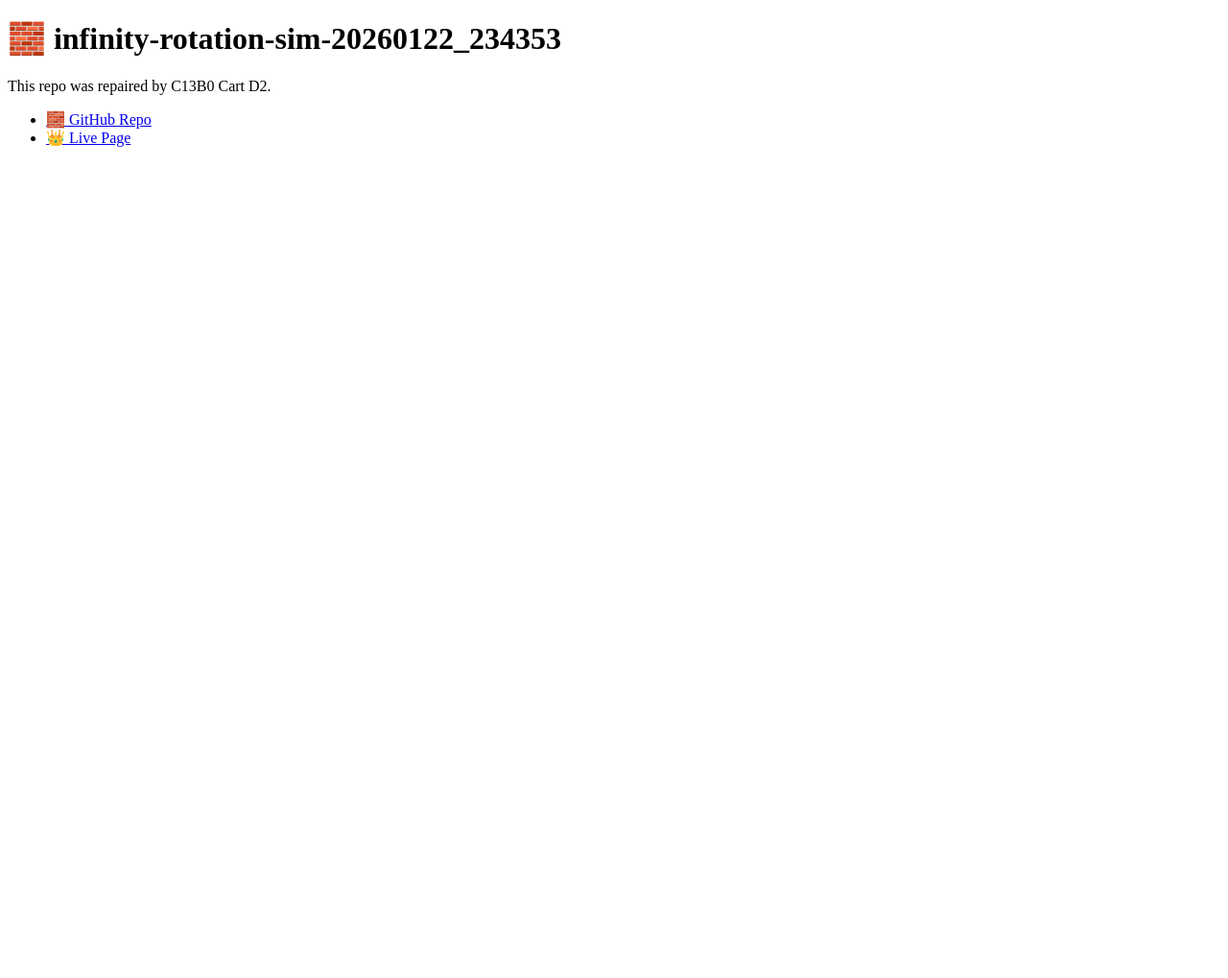
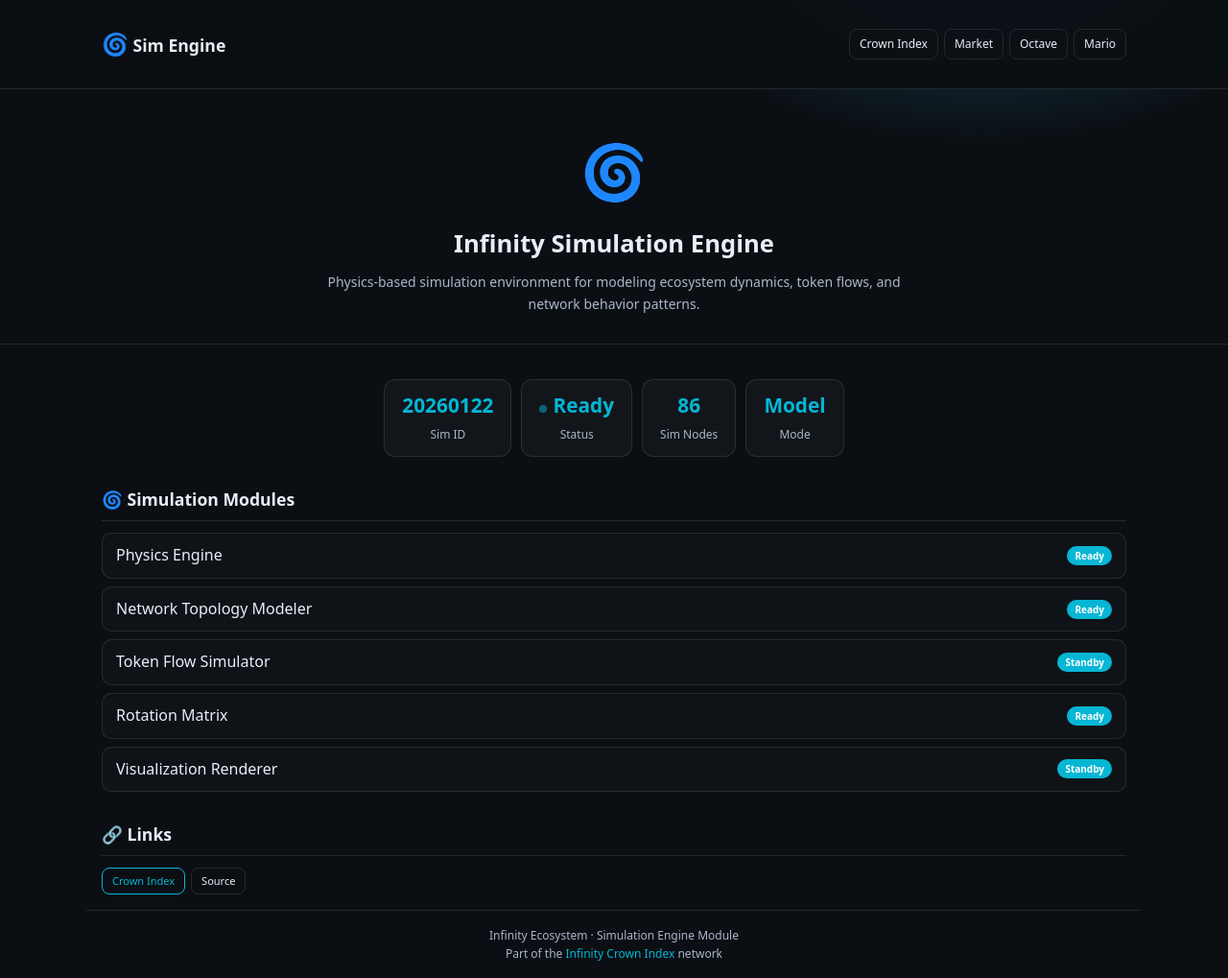
Before and after one commit to pewpi-infinity/infinity-rotation-sim-20260122_234353, a plain HTML site: page index.html in a window 1280 px wide. Shown: the whole page at 96% size. Before the commit the page ends 800 px from the top, so only its background shows below. Drawn offline with Linux system fonts and the light colour scheme.

Commit message:
Deploy sim index - Infinity ecosystem

```diff
--- a/index.html
+++ b/index.html
@@ -1,15 +1,145 @@
-<!doctype html>
-<html>
-<head>
-<meta charset="utf-8">
-<title>infinity-rotation-sim-20260122_234353</title>
-</head>
-<body>
-<h1>🧱 infinity-rotation-sim-20260122_234353</h1>
-<p>This repo was repaired by C13B0 Cart D2.</p>
-<ul>
-  <li><a href="https://github.com/pewpi-infinity/infinity-rotation-sim-20260122_234353">🧱 GitHub Repo</a></li>
-  <li><a href="https://pewpi-infinity.github.io/infinity-rotation-sim-20260122_234353/">👑 Live Page</a></li>
-</ul>
-</body>
-</html>
+<!doctype html><html lang="en"><head>
+<meta charset="utf-8"><meta name="viewport" content="width=device-width,initial-scale=1">
+<title>Simulation Engine - 20260122_2</title>
+<style>
+:root {
+  --bg: #0b0f14;
+  --panel: #0f1620;
+  --line: rgba(255,255,255,.1);
+  --text: #e8eef7;
+  --muted: #a9b7c8;
+  --accent: #06b6d4;
+  --accent2: #22d3ee;
+}
+* { box-sizing: border-box; margin: 0; padding: 0; }
+body {
+  background: radial-gradient(800px 500px at 80% -10%, #164e63, transparent 50%), var(--bg);
+  color: var(--text);
+  font-family: system-ui, -apple-system, sans-serif;
+  line-height: 1.6;
+  min-height: 100vh;
+}
+a { color: var(--accent); text-decoration: none; }
+a:hover { text-decoration: underline; }
+.wrap { max-width: 1100px; margin: auto; padding: 16px; }
+header {
+  position: sticky; top: 0; z-index: 10;
+  background: rgba(11,15,20,.95);
+  backdrop-filter: blur(10px);
+  border-bottom: 1px solid var(--line);
+  padding: 12px 16px;
+}
+.hdr { display: flex; gap: 12px; align-items: center; flex-wrap: wrap; }
+.brand { font-weight: 800; font-size: 1.1rem; white-space: nowrap; }
+.brand-icon { font-size: 1.4rem; }
+.nav { display: flex; gap: 6px; flex-wrap: wrap; margin-left: auto; }
+.nav a {
+  font-size: 12px; padding: 5px 10px;
+  border: 1px solid var(--line); border-radius: 8px;
+  white-space: nowrap; color: var(--text);
+}
+.nav a:hover { background: rgba(255,255,255,.06); text-decoration: none; }
+.hero {
+  text-align: center; padding: 40px 16px 30px;
+  border-bottom: 1px solid var(--line);
+}
+.hero-icon { font-size: 3.5rem; margin-bottom: 12px; }
+.hero h1 { font-size: 1.6rem; font-weight: 800; margin-bottom: 8px; }
+.hero p { color: var(--muted); max-width: 600px; margin: auto; font-size: 14px; }
+.stats { display: flex; gap: 10px; flex-wrap: wrap; justify-content: center; margin: 20px 0; }
+.stat {
+  border: 1px solid var(--line); border-radius: 12px;
+  padding: 10px 18px; text-align: center;
+  background: rgba(255,255,255,.03);
+}
+.stat strong { display: block; font-size: 1.3rem; color: var(--accent); }
+.stat span { font-size: 12px; color: var(--muted); }
+.grid { display: grid; grid-template-columns: repeat(auto-fill, minmax(300px, 1fr)); gap: 12px; margin-top: 20px; }
+.card {
+  border: 1px solid var(--line); border-radius: 14px;
+  padding: 16px; background: rgba(255,255,255,.03);
+  transition: border-color .2s, transform .2s;
+}
+.card:hover { border-color: var(--accent); transform: translateY(-2px); }
+.card-title { font-weight: 700; font-size: 14px; margin-bottom: 4px; }
+.card-desc { font-size: 12px; color: var(--muted); margin-bottom: 10px; }
+.card-links { display: flex; gap: 6px; flex-wrap: wrap; }
+.btn {
+  font-size: 11px; padding: 4px 10px;
+  border: 1px solid var(--line); border-radius: 8px;
+  color: var(--text); background: transparent;
+  cursor: pointer; text-decoration: none;
+}
+.btn:hover { background: rgba(255,255,255,.06); text-decoration: none; }
+.btn-accent { border-color: var(--accent); color: var(--accent); }
+section { margin-top: 30px; }
+section h2 { font-size: 1.1rem; font-weight: 700; margin-bottom: 12px; padding-bottom: 8px; border-bottom: 1px solid var(--line); }
+.tiny { font-size: 11px; color: var(--muted); }
+footer {
+  border-top: 1px solid var(--line);
+  margin-top: 40px; padding: 16px 0;
+  text-align: center; font-size: 12px; color: var(--muted);
+}
+.pulse { animation: pulse 2s ease-in-out infinite; }
+@keyframes pulse { 0%,100% { opacity: 1; } 50% { opacity: .5; } }
+.status-dot { display: inline-block; width: 8px; height: 8px; border-radius: 50%; background: var(--accent); margin-right: 6px; }
+.module-list { list-style: none; }
+.module-list li {
+  padding: 10px 14px; border: 1px solid var(--line); border-radius: 10px;
+  margin-bottom: 8px; display: flex; justify-content: space-between; align-items: center;
+  background: rgba(255,255,255,.02);
+}
+.module-list li:hover { border-color: var(--accent); }
+.tag { font-size: 10px; padding: 2px 8px; border-radius: 99px; background: var(--accent); color: #fff; font-weight: 600; }
+</style>
+</head><body>
+<header><div class="wrap hdr">
+  <span class="brand"><span class="brand-icon">&#x1F300;</span> Sim Engine</span>
+
+    <nav class="nav">
+      <a href="https://pewpi-infinity.github.io/infinity-crown-index/">Crown Index</a>
+      <a href="https://pewpi-infinity.github.io/infinity-spark-market/">Market</a>
+      <a href="https://pewpi-infinity.github.io/smug_look/">Octave</a>
+      <a href="https://pewpi-infinity.github.io/MARIO-TOKENS/">Mario</a>
+    </nav>
+</div></header>
+
+<div class="hero">
+  <div class="hero-icon">&#x1F300;</div>
+  <h1>Infinity Simulation Engine</h1>
+  <p>Physics-based simulation environment for modeling ecosystem dynamics, token flows, and network behavior patterns.</p>
+</div>
+
+<div class="wrap">
+  <div class="stats">
+    <div class="stat"><strong>20260122</strong><span>Sim ID</span></div>
+    <div class="stat"><strong><span class="status-dot pulse"></span>Ready</strong><span>Status</span></div>
+    <div class="stat"><strong>86</strong><span>Sim Nodes</span></div>
+    <div class="stat"><strong>Model</strong><span>Mode</span></div>
+  </div>
+
+  <section>
+    <h2>&#x1F300; Simulation Modules</h2>
+    <ul class="module-list">
+      <li><span>Physics Engine</span><span class="tag">Ready</span></li>
+      <li><span>Network Topology Modeler</span><span class="tag">Ready</span></li>
+      <li><span>Token Flow Simulator</span><span class="tag">Standby</span></li>
+      <li><span>Rotation Matrix</span><span class="tag">Ready</span></li>
+      <li><span>Visualization Renderer</span><span class="tag">Standby</span></li>
+    </ul>
+  </section>
+
+  <section>
+    <h2>&#x1F517; Links</h2>
+    <div class="card-links">
+      <a class="btn btn-accent" href="https://pewpi-infinity.github.io/infinity-crown-index/">Crown Index</a>
+      <a class="btn" href="https://github.com/pewpi-infinity/infinity-rotation-sim-20260122_234353" target="_blank">Source</a>
+    </div>
+  </section>
+</div>
+
+<footer class="wrap">
+  Infinity Ecosystem &middot; Simulation Engine Module<br>
+  Part of the <a href="https://pewpi-infinity.github.io/infinity-crown-index/">Infinity Crown Index</a> network
+</footer>
+</body></html>
```
